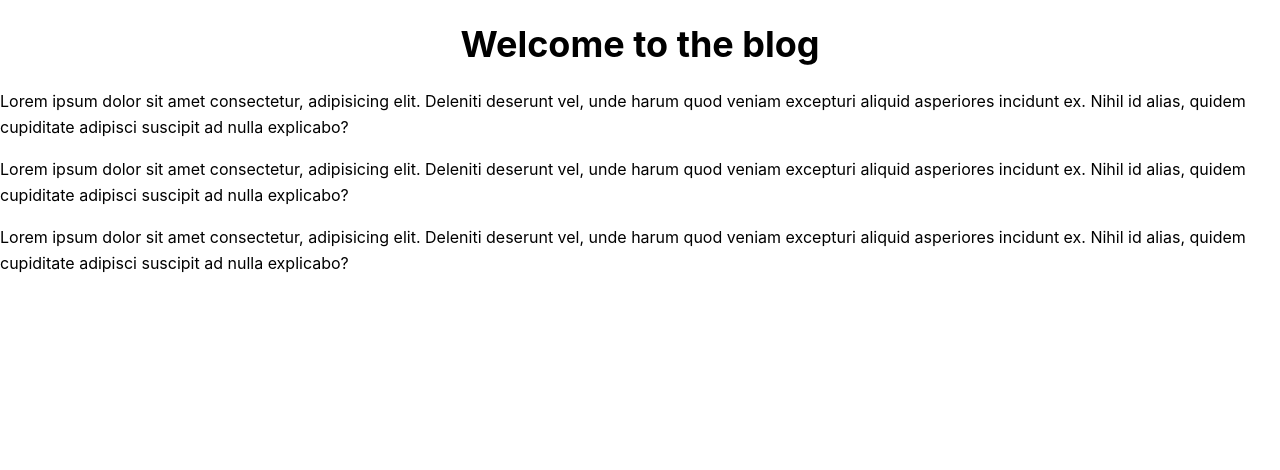
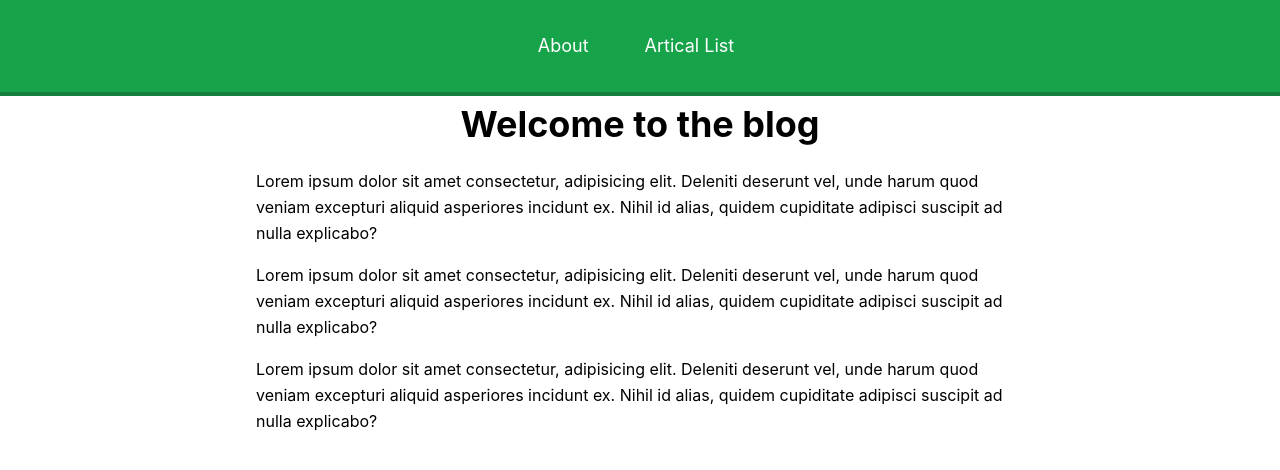
Before and after one commit to raja978-spec/MERN_Blog, a React (Create React App) app: page / in a window 1280 px wide. Shown: the top 470 px of the page. Built offline with nearby package versions, Linux system fonts and the light colour scheme.

Commit message:
Adding Nav

```diff
--- a/src/App.js
+++ b/src/App.js
@@ -1,18 +1,24 @@
 import Home from "./pages/Home";
 import Artical from "./pages/Artical";
 import ArticalList from "./pages/ArticalList";
-
+import Navbar from "./components/Nav";
+import About from './pages/About'
 import {BrowserRouter,Routes,Route} from 'react-router-dom'
 
 function App() {
   return (
     <BrowserRouter>
+    <Navbar/>
+    <div className="max-w-screen-md mx-auto pt-20">
     <Routes>
       <Route path="/" element={ <Home></Home>}></Route>
       <Route path="/artical-list" element={ <ArticalList></ArticalList>}></Route>
       <Route path="/artical" element={ <Artical></Artical>}></Route>
+      <Route path="/about" element={ <About></About>}></Route>
 
     </Routes>
+    </div>
+
     </BrowserRouter>
 
   )
--- /dev/null
+++ b/src/components/Nav.js
@@ -0,0 +1,26 @@
+import React from 'react'
+import {Link} from 'react-router-dom'
+
+const Navbar=()=>{
+
+    return(
+        <>
+        <nav className='border-b-4 border-green-700 text-center fixed top-0
+        bg-green-600 font-blod w-full text-lg text-white'>
+          <ul>
+            <li className='inline-block py-4'>
+                <Link to="/artical" className='pl-6 pr-8'>
+                    About
+                </Link>
+                <li className='inline-block py-4'>
+                <Link to="/artical-list" className='pl-6 pr-8'>
+                    Artical List
+                </Link>
+            </li>
+            </li>
+          </ul>
+        </nav>
+        </>
+    )
+}
+export default Navbar
```
